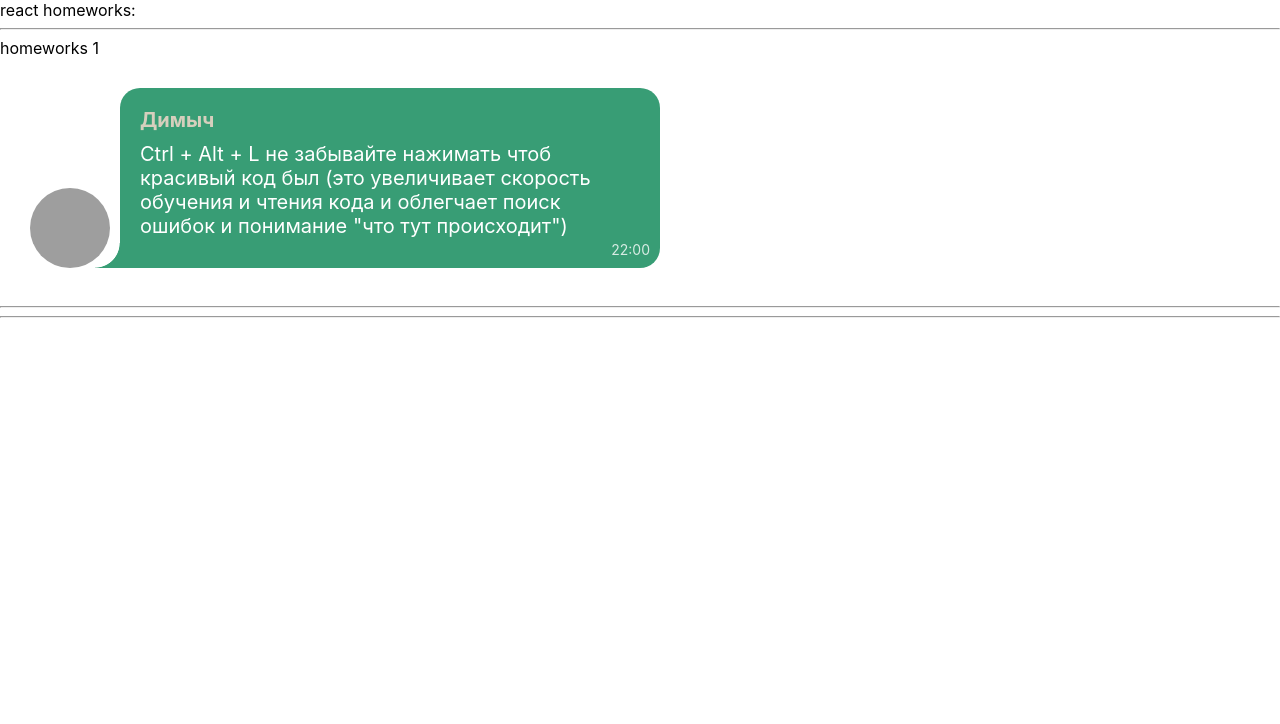
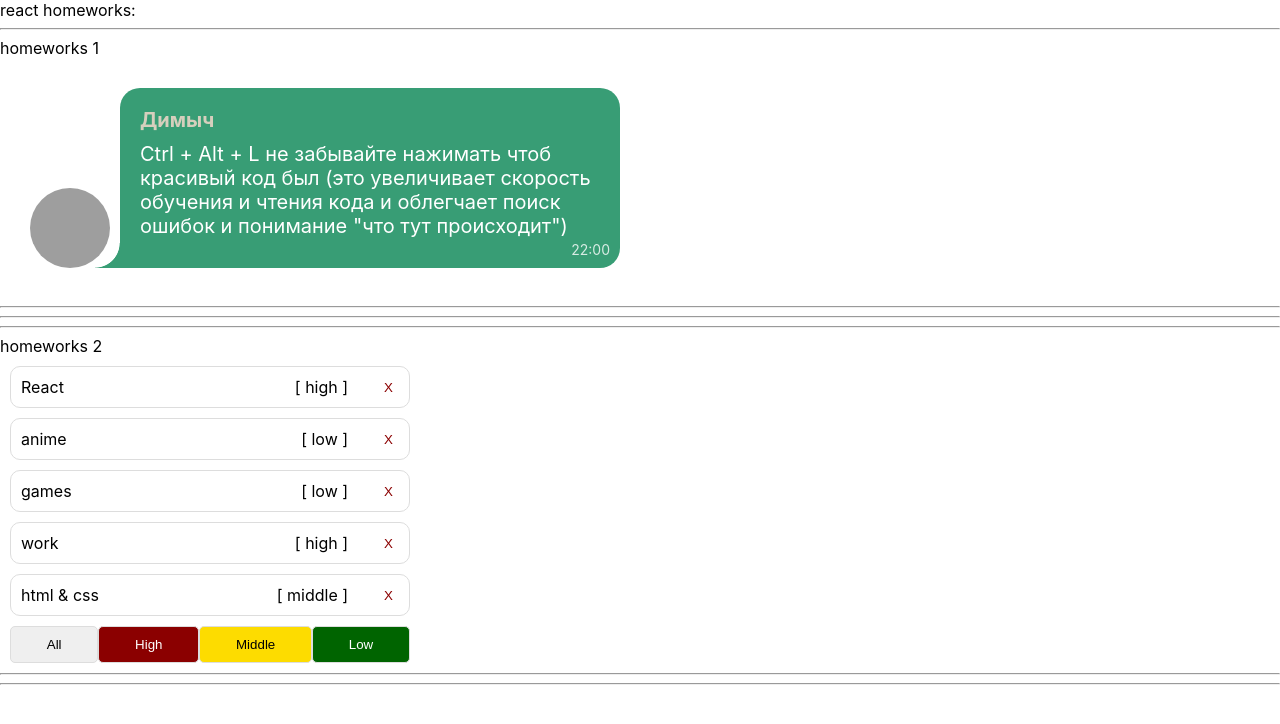
Before and after one commit to KatrinaNov/react-homeworks-incubator, a React (Create React App) app: page / in a window 1280 px wide. Shown: the top 724 px of the page. Built offline with nearby package versions, Linux system fonts and the light colour scheme; grey boxes are pictures that could not be loaded.

Commit message:
homework 2

```diff
--- a/src/p1-main/m1-ui/u1-app/App.tsx
+++ b/src/p1-main/m1-ui/u1-app/App.tsx
@@ -1,13 +1,14 @@
 import React from 'react'
 import s from './App.module.css'
 import HW1 from '../../../p2-homeworks/h1/HW1'
+import HW2 from "../../../p2-homeworks/h2/HW2";
 
 function App() {
     return (
         <div className={s.App}>
             <div>react homeworks:</div>
             <HW1/>
-            {/*<HW2/>*/}
+            <HW2/>
             {/*<HW3/>*/}
             {/*<HW4/>*/}
             {/*<HW5/>*/}
--- a/src/p2-homeworks/h1/Message.module.css
+++ b/src/p2-homeworks/h1/Message.module.css
@@ -9,6 +9,7 @@
     border-radius: 50%;
     overflow: hidden;
     margin-right: 10px;
+    flex-shrink: 0;
 }
 .image img {
     width: 100%;
--- a/src/p2-homeworks/h2/Affair.tsx
+++ b/src/p2-homeworks/h2/Affair.tsx
@@ -1,21 +1,24 @@
 import React from 'react'
+import {AffairType} from "./HW2";
+import s from "./Affairs.module.css"
 
 type AffairPropsType = {
-    // key не нужно типизировать
-    affair: any // need to fix any
-    deleteAffairCallback: any // need to fix any
+  // key не нужно типизировать
+  affair: AffairType // need to fix any
+  deleteAffairCallback: (_id: number) => void // need to fix any
 }
 
 function Affair(props: AffairPropsType) {
-    const deleteCallback = () => {}// need to fix
+  const deleteCallback = () => {
+    props.deleteAffairCallback(props.affair._id)
+  }// need to fix
 
-    return (
-        <div>
-            // show some text
-
-            <button onClick={deleteCallback}>X</button>
-        </div>
-    )
+  return (
+    <div className={s.task}>
+      <span>{props.affair.name}</span><span>[ {props.affair.priority} ]</span>
+      <button onClick={deleteCallback}>X</button>
+    </div>
+  )
 }
 
 export default Affair
--- a/src/p2-homeworks/h2/Affairs.module.css
+++ b/src/p2-homeworks/h2/Affairs.module.css
@@ -1,3 +1,49 @@
-.someClass {
-
+* {
+    box-sizing: border-box;
 }
+.task {
+    max-width: 400px;
+    display: flex;
+    align-items: center;
+    justify-content: space-between;
+    border: 1px solid #ddd;
+    border-radius :10px;
+    padding: 10px;
+    margin: 10px;
+}
+.task span:nth-child(2) {
+    margin-left: auto;
+    margin-right: 30px;
+}
+.task button {
+    cursor: pointer;
+    border: none;
+    background: transparent;
+    color: darkred;
+}
+.buttons {
+    max-width: 400px;
+    display: flex;
+    align-items: center;
+    justify-content: space-between;
+    margin: 10px;
+}
+.buttons button {
+    flex-grow: 1;
+    padding: 10px;
+    border-radius: 5px;
+    outline: none;
+    border: 1px solid #ddd;
+    cursor: pointer;
+}
+.buttons button:nth-child(2) {
+    background: darkred;
+    color: #fff;
+}
+.buttons button:nth-child(3) {
+    background: #fddc00;
+}
+.buttons button:nth-child(4) {
+    background: darkgreen;
+    color: #fff;
+}
--- a/src/p2-homeworks/h2/Affairs.tsx
+++ b/src/p2-homeworks/h2/Affairs.tsx
@@ -1,11 +1,12 @@
 import React from 'react'
 import Affair from './Affair'
-import {AffairType} from './HW2'
+import {AffairType, FilterType} from './HW2'
+import s from "./Affairs.module.css"
 
 type AffairsPropsType = { // need to fix any
-    data: any
-    setFilter: any
-    deleteAffairCallback: any
+  data: Array<AffairType>
+  setFilter: (value: FilterType) => void
+  deleteAffairCallback: (_id: number) => void
 }
 
 function Affairs(props: AffairsPropsType) {
@@ -17,21 +18,29 @@
     />
   ))
 
-    const setAll = () => {} // need to fix
-    const setHigh = () => {}
-    const setMiddle = () => {}
-    const setLow = () => {}
+  const setAll = () => {
+    props.setFilter("all")
+  } // need to fix
+  const setHigh = () => {
+    props.setFilter("high")
+  }
+  const setMiddle = () => {
+    props.setFilter("middle")
+  }
+  const setLow = () => {
+    props.setFilter("low")
+  }
 
   return (
     <div>
-
       {mappedAffairs}
-
+      <div className={s.buttons}>
         <button onClick={setAll}>All</button>
         <button onClick={setHigh}>High</button>
         <button onClick={setMiddle}>Middle</button>
         <button onClick={setLow}>Low</button>
       </div>
+    </div>
   )
 }
 
--- a/src/p2-homeworks/h2/HW2.tsx
+++ b/src/p2-homeworks/h2/HW2.tsx
@@ -2,12 +2,16 @@
 import Affairs from './Affairs'
 
 // types
-export type AffairPriorityType = any // need to fix any
-export type AffairType = any // need to fix any
+export type AffairPriorityType = "high" | "middle" | "low" // need to fix any
+export type AffairType = {
+  _id: number
+  name: string
+  priority: AffairPriorityType
+}
 export type FilterType = 'all' | AffairPriorityType
 
 // constants
-const defaultAffairs: any = [ // need to fix any
+const defaultAffairs: Array<AffairType> = [
   {_id: 1, name: 'React', priority: 'high'},
   {_id: 2, name: 'anime', priority: 'low'},
   {_id: 3, name: 'games', priority: 'low'},
@@ -16,20 +20,22 @@
 ]
 
 // pure helper functions
-export const filterAffairs = (affairs: any, filter: any): any => { // need to fix any
-    if (filter === 'all') return affairs
-    else return // need to fix
+export const filterAffairs = (affairs: Array<AffairType>, filter: FilterType): Array<AffairType> => {
+  if (filter === 'high') return affairs.filter(a => a.priority === "high")
+  else if (filter === 'middle') return affairs.filter(a => a.priority === "middle")
+  else if (filter === 'low') return affairs.filter(a => a.priority === "low")
+  else return affairs
 }
-export const deleteAffair = (affairs: any, _id: any): any => { // need to fix any
-    return // need to fix
+export const deleteAffair = (affairs: Array<AffairType>, _id: number): Array<AffairType> => {
+  return affairs.filter(a => a._id !== _id)
 }
 
 function HW2() {
-    const [affairs, setAffairs] = useState<any>(defaultAffairs) // need to fix any
+  const [affairs, setAffairs] = useState<Array<AffairType>>(defaultAffairs) // need to fix any
   const [filter, setFilter] = useState<FilterType>('all')
 
   const filteredAffairs = filterAffairs(affairs, filter)
-    const deleteAffairCallback = (_id: any) => setAffairs(deleteAffair(affairs, _id)) // need to fix any
+  const deleteAffairCallback = (_id: number) => setAffairs(deleteAffair(affairs, _id)) // need to fix any
 
   return (
     <div>
```
Lines whose indentation alone changed are shown as unchanged.
